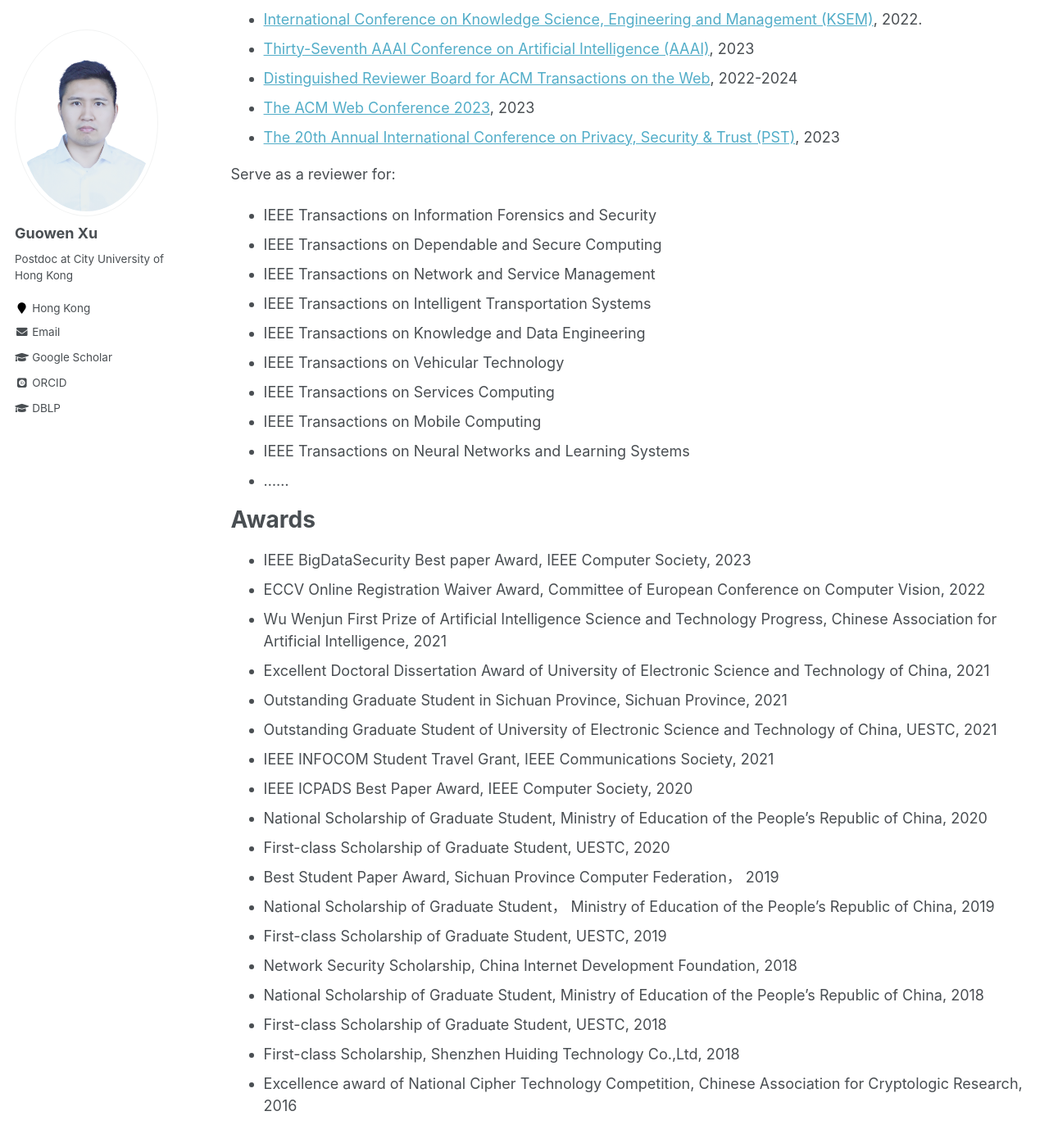
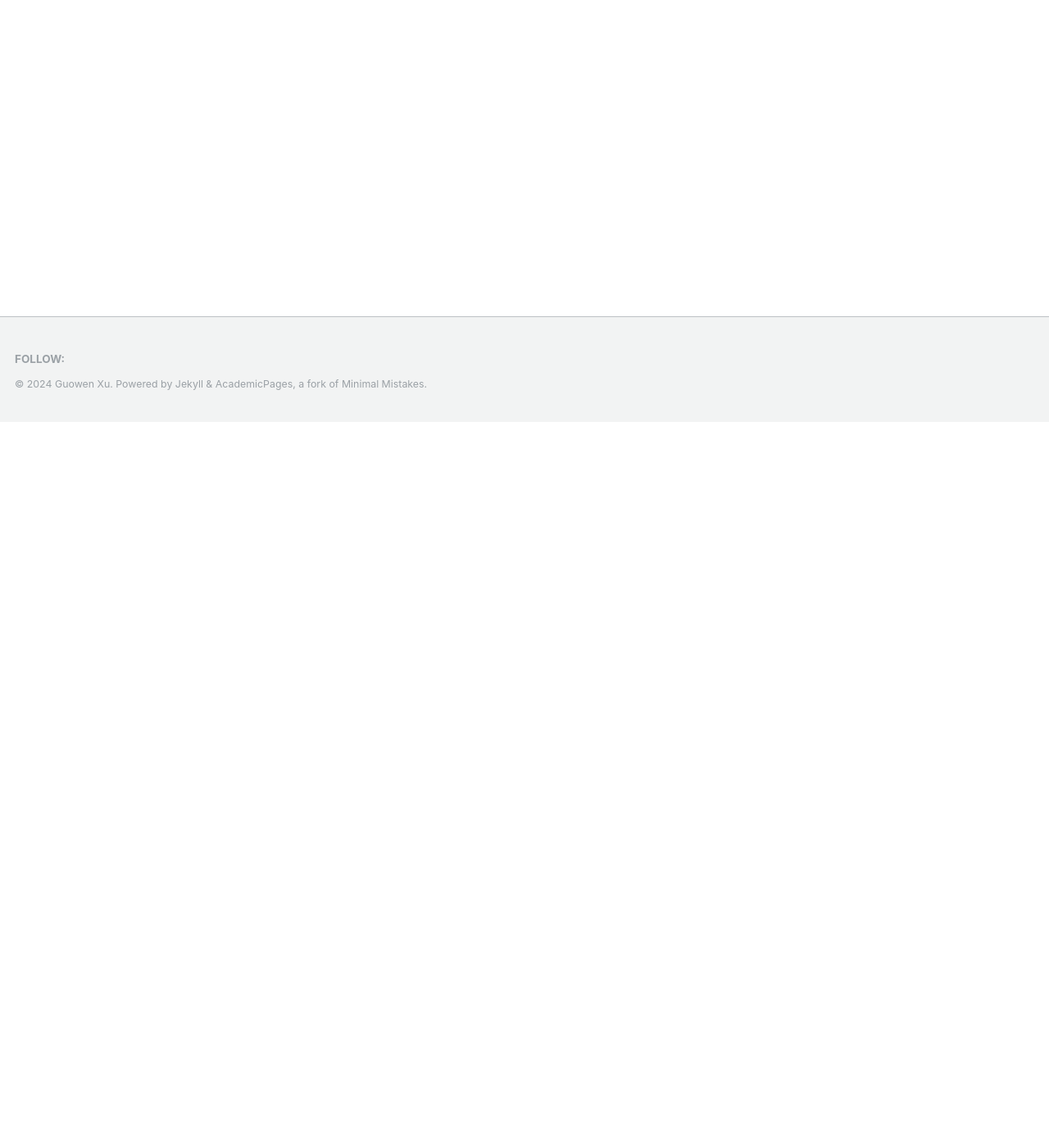
Before and after one commit to Guowen-xu/guowen-xu.github.io, a Jekyll site: the page built from _pages/cv.md, in a window 1280 px wide and 1400 px high, scrolled down 885 px. Shown: the top 1395 px of the window at 82% size. Built offline with Jekyll 4.4.1, drawn with Linux system fonts in a browser that asks for light colours; some web fonts are replaced; some of the changed text lies outside the part shown.

Commit message:
Update cv.md

```diff
--- a/_pages/cv.md
+++ b/_pages/cv.md
@@ -8,71 +8,3 @@ redirect_from:
 ---
 
 [Click Here for the PDF File](http://guowen-xu.github.io/files/CV1.pdf)
-
-{% include base_path %}
-
-Education
-======
-* Ph.D. in Cyberspace Security, University of Electronic Science and Technology of China, 2020
-
-Work Experience
-======
-* Aug 2019 -- Aug 2020: Visiting PhD student
-  * Singapore Management University, Supervisor: Prof. [Robert H Deng](http://www.mysmu.edu/faculty/robertdeng/)
-
-* Mar 2021 -- May 2023: Research Fellow
-  * Nanyang Technological University, Supervisor: Prof. [Tianwei Zhang](https://personal.ntu.edu.sg/tianwei.zhang/)
-
-* May 2023 -- Present: Postdoc
-  * City University of Hong Kong, Supervisor: Prof. [Yuguang Fang](https://www.cs.cityu.edu.hk/~yugufang/)
-
-
-Publications
-======
-  The completed list of publications is also given in [Google Scholar](https://scholar.google.com.hk/citations?user=MDKdG80AAAAJ&hl=zh-CN) or [DBLP](https://dblp.org/pid/87/10142.html).
-
-Teaching
-======
-To appear.
-
-Services
-======
-Technical Program Committee:
-* [International Conference on Knowledge Science, Engineering and Management (KSEM)](https://ksem22.smart-conf.net/committee.html), 2022.
-* [Thirty-Seventh AAAI Conference on Artificial Intelligence (AAAI)](https://aaai.org/Conferences/AAAI-23/), 2023
-* [Distinguished Reviewer Board for ACM Transactions on the Web](https://dl.acm.org/journal/tweb), 2022-2024
-* [The ACM Web Conference 2023](https://www2023.thewebconf.org/), 2023
-* [The 20th Annual International Conference on Privacy, Security & Trust (PST)](https://pstnet.ca/), 2023
-
-Serve as a reviewer for:
-* IEEE Transactions on Information Forensics and Security
-* IEEE Transactions on Dependable and Secure Computing
-* IEEE Transactions on Network and Service Management
-* IEEE Transactions on Intelligent Transportation Systems
-* IEEE Transactions on Knowledge and Data Engineering
-* IEEE Transactions on Vehicular Technology
-* IEEE Transactions on Services Computing
-* IEEE Transactions on Mobile Computing
-* IEEE Transactions on Neural Networks and Learning Systems
-* ......
-
-Awards
-======
-* IEEE BigDataSecurity Best paper Award, IEEE Computer Society, 2023
-* ECCV Online Registration Waiver Award, Committee of European Conference on Computer Vision, 2022
-* Wu Wenjun First Prize of Artificial Intelligence Science and Technology Progress, Chinese Association for Artificial Intelligence, 2021
-* Excellent Doctoral Dissertation Award of University of Electronic Science and Technology of China, 2021
-* Outstanding Graduate Student in Sichuan Province, Sichuan Province,  2021
-* Outstanding Graduate Student of University of Electronic Science and Technology of China, UESTC,  2021
-* IEEE INFOCOM Student Travel Grant, IEEE Communications Society, 2021
-* IEEE ICPADS Best Paper Award, IEEE Computer Society, 2020
-* National Scholarship of Graduate Student, Ministry of Education of the People's Republic of China, 2020
-* First-class Scholarship of Graduate Student, UESTC, 2020
-* Best Student Paper Award, Sichuan Province Computer Federation， 2019
-* National Scholarship of Graduate Student， Ministry of Education of the People's Republic of China, 2019
-* First-class Scholarship of Graduate Student, UESTC, 2019
-* Network Security Scholarship, China Internet Development Foundation, 2018
-* National Scholarship of Graduate Student, Ministry of Education of the People's Republic of China, 2018
-* First-class Scholarship of Graduate Student, UESTC, 2018
-* First-class Scholarship, Shenzhen Huiding Technology Co.,Ltd, 2018
-* Excellence award of National Cipher Technology Competition, Chinese Association for Cryptologic Research, 2016
```
